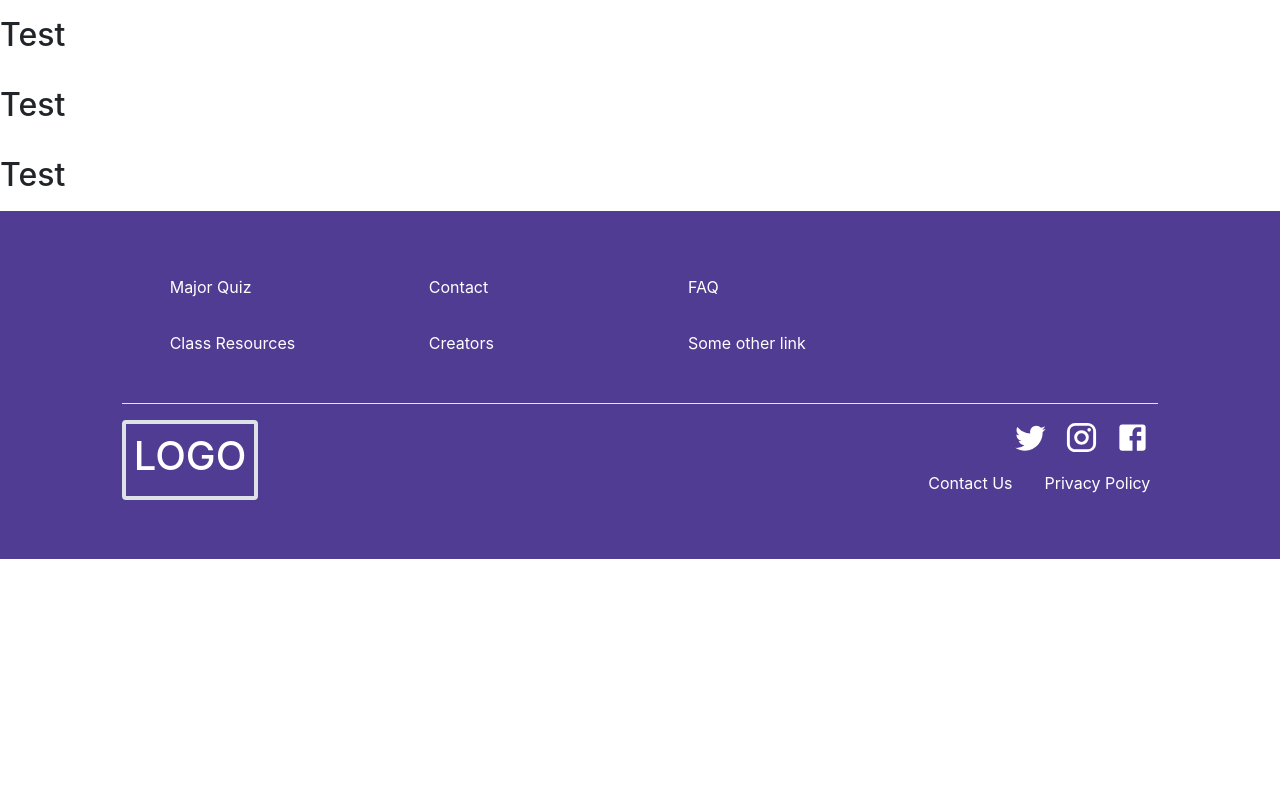
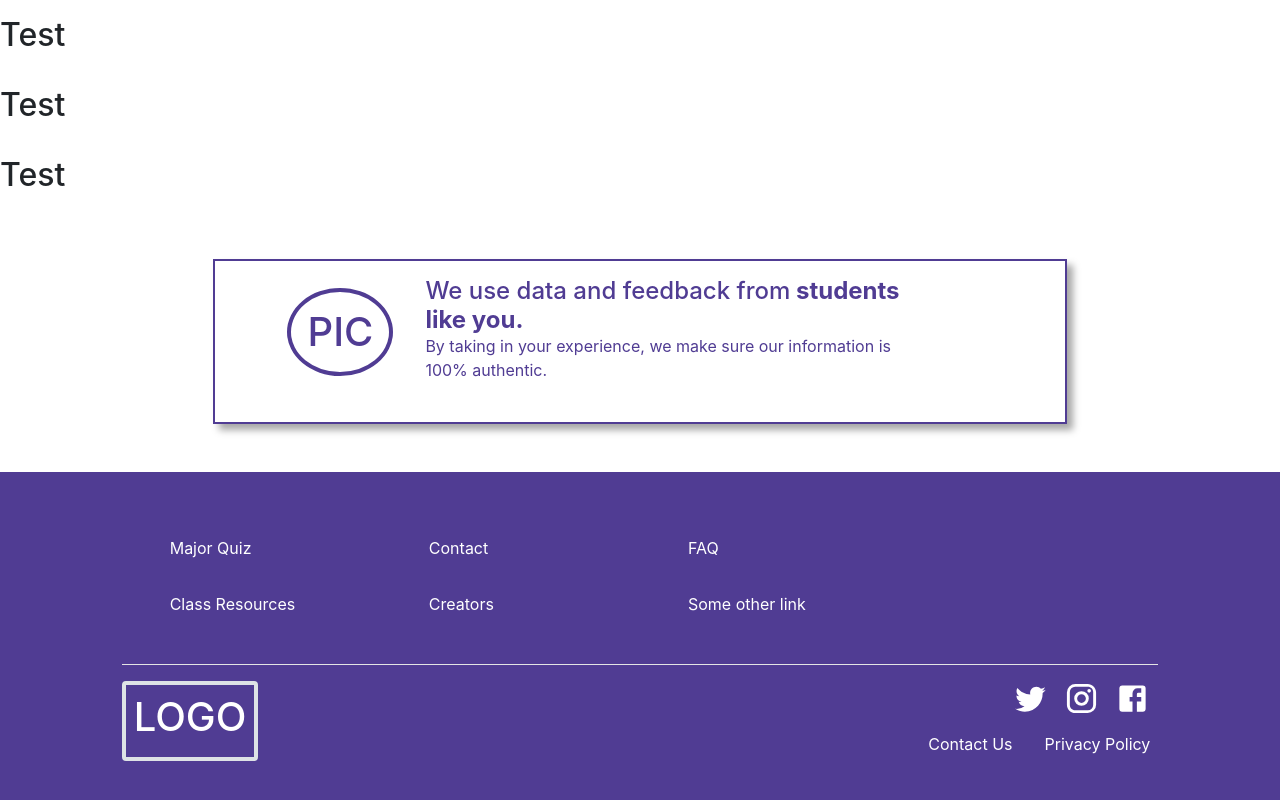
Before and after one commit to nathnet/MyMajor, a React (Create React App) app: page / in a window 1280 px wide. Shown: the part 933-1733 px from the top of the page. Before the commit the page ends 1492 px from the top, so only its background shows below. Built offline with nearby package versions, Linux system fonts and the light colour scheme.

Commit message:
Finished FeedbackBox

```diff
--- a/src/App.js
+++ b/src/App.js
@@ -2,6 +2,7 @@ import React, {Component} from 'react';
 import './App.css';
 import TopNavbar from './components/shared/TopNavbar';
 import Footer from './components/shared/Footer';
+import Feedback from './components/shared/Feedback';
 
 class App extends Component {
 
@@ -41,6 +42,7 @@ class App extends Component {
           <br />
           <h2>Test</h2>
         </div>
+        <Feedback />
         <Footer />
       </div>
     );
--- a/src/components/shared/Feedback.js
+++ b/src/components/shared/Feedback.js
@@ -12,8 +12,28 @@ class Feedback extends Component {
     render() {
 
         return (
-            <div>
-
+            <div className="col-8 border border-1 border-theme shadow-br mx-auto my-5">
+                <div className="container col col-md-11 py-3 text-theme align-middle">
+                    <div className="d-inline-block col col-xl-auto px-2">
+                        <div className="d-flex justify-content-center">
+                            <div className="d-inline-block">
+                                <h1 className="w-auto p-3 border border-2 border-theme rounded-circle">
+                                    PIC
+                                </h1>
+                            </div>
+                        </div>
+                    </div>
+                    <div className="d-inline-block px-4 pb-2 col col-xl-9 text-center text-xl-left align-middle">
+                        <p className="h4 my-auto">
+                            We use data and feedback from
+                            <span className="font-weight-bold"> students like you.</span>
+                        </p>
+                        <p>
+                            By taking in your experience,
+                            we make sure our information is 100% authentic.
+                        </p>
+                    </div>
+                </div>
             </div>
         );
     }
--- a/src/components/shared/Footer.js
+++ b/src/components/shared/Footer.js
@@ -69,7 +69,7 @@ class Footer extends Component {
                                 </Navbar>
                             </div>
                         </div>
-                        <div className="d-sm-inline-block p-2 border border-1 rounded">
+                        <div className="d-sm-inline-block p-2 border border-2 rounded">
                             <h1 style={{color: '#FFFFFF'}}>LOGO</h1>
                         </div>
                     </div>
--- a/src/index.css
+++ b/src/index.css
@@ -1,6 +1,10 @@
 /* Primary purple color */
 .primary-color {
   background-color: #503C93;
+}
+
+.text-theme {
+  color: #503C93;
 }
 
 .icon {
@@ -16,7 +20,19 @@
 }
 
 .border-1 {
+  border-width: 0.125rem !important;
+}
+
+.border-2 {
   border-width: 0.25rem !important;
+}
+
+.border-theme {
+  border-color: #503C93 !important;
+}
+
+.shadow-br {
+  box-shadow: 0.35rem 0.35rem 0.45rem  rgba(0, 0, 0, 0.35) !important;
 }
 
 /* body {
```
